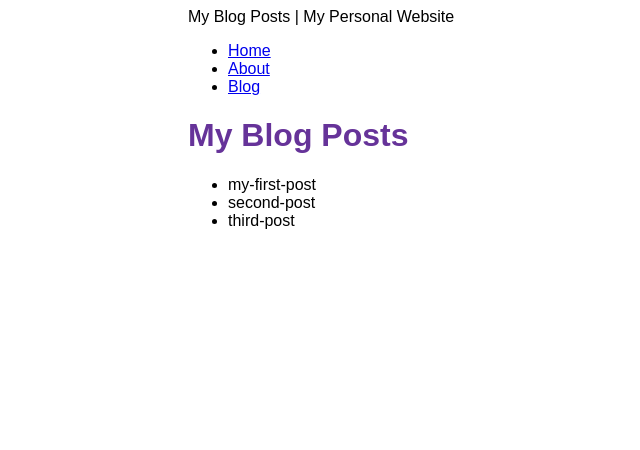
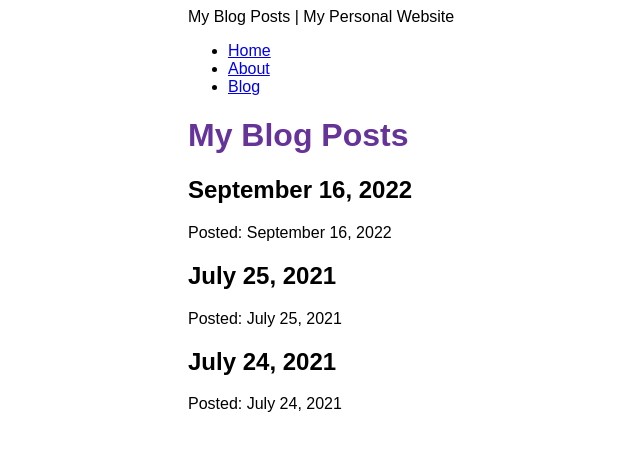
Before and after one commit to ruthondrada/gatsbysite, a Gatsby site: page /blog in a window 1280 px wide. Shown: the whole page, without its empty margins (202-842 px from the left). Built offline with nearby package versions, Linux system fonts and the light colour scheme; Gatsby itself is replaced by a stand-in of ours.

Commit message:
used allMdx to show blog posts

```diff
--- a/blog/my-first-post.mdx
+++ b/blog/my-first-post.mdx
@@ -0,0 +1,7 @@
+---
+title: "My First Post"
+date: "2022-09-16"
+slug: "my-first-post"
+---
+
+This is my first blog post! Isn't it *great*?
--- a/blog/second-post.mdx
+++ b/blog/second-post.mdx
@@ -0,0 +1,7 @@
+---
+title: "Another Post"
+date: "2021-07-24"
+slug: "another-post"
+---
+
+Here's another post! It's even better than the first one!
--- a/blog/third-post.mdx
+++ b/blog/third-post.mdx
@@ -0,0 +1,7 @@
+---
+title: "Yet Another Post"
+date: "2021-07-25"
+slug: "yet-another-post"
+---
+
+Wow look at all this content. How do they do it?
--- a/gatsby-config.js
+++ b/gatsby-config.js
@@ -13,5 +13,6 @@
         path: `${__dirname}/blog`,
       }
     },
+    "gatsby-plugin-mdx",
   ],
 }
--- a/package.json
+++ b/package.json
@@ -15,8 +15,10 @@
     "clean": "gatsby clean"
   },
   "dependencies": {
+    "@mdx-js/react": "^2.1.3",
     "gatsby": "^4.22.0",
     "gatsby-plugin-image": "^2.22.0",
+    "gatsby-plugin-mdx": "^4.2.0",
     "gatsby-plugin-sharp": "^4.22.0",
     "gatsby-source-filesystem": "^4.22.0",
     "react": "^18.1.0",
--- a/src/pages/blog.js
+++ b/src/pages/blog.js
@@ -3,30 +3,37 @@
 import Seo from '../components/seo'
 import { graphql } from 'gatsby'
 
+//render?
 const BlogPage = ({data}) => {
     return (
         <Layout pageTitle="My Blog Posts">
-            <ul>
             {
-                data.allFile.nodes.map(node => (
-                    <li key={node.name}>
-                        {node.name}
-                    </li>
+                data.allMdx.nodes.map((node) => (
+                    <article key={node.id}>
+                        <h2>{node.frontmatter.date}</h2>
+                        <p>Posted:  {node.frontmatter.date}</p>
+                    </article>
                 ))
             }
-            </ul>
         </Layout>
     )
 }
 
+//response
 export const query = graphql`
 query {
-    allFile {
+    allMdx(sort: {fields: frontmatter___date, order: DESC}) {
       nodes {
-        name
+        frontmatter {
+          title
+          date(formatString: "MMMM D, YYYY")
+        }
+        id
+        excerpt
       }
     }
   }
+
   `
 
 export const Head = () => <Seo title="My Blog Posts" />
```
Also changed, not shown: 1 other file.
